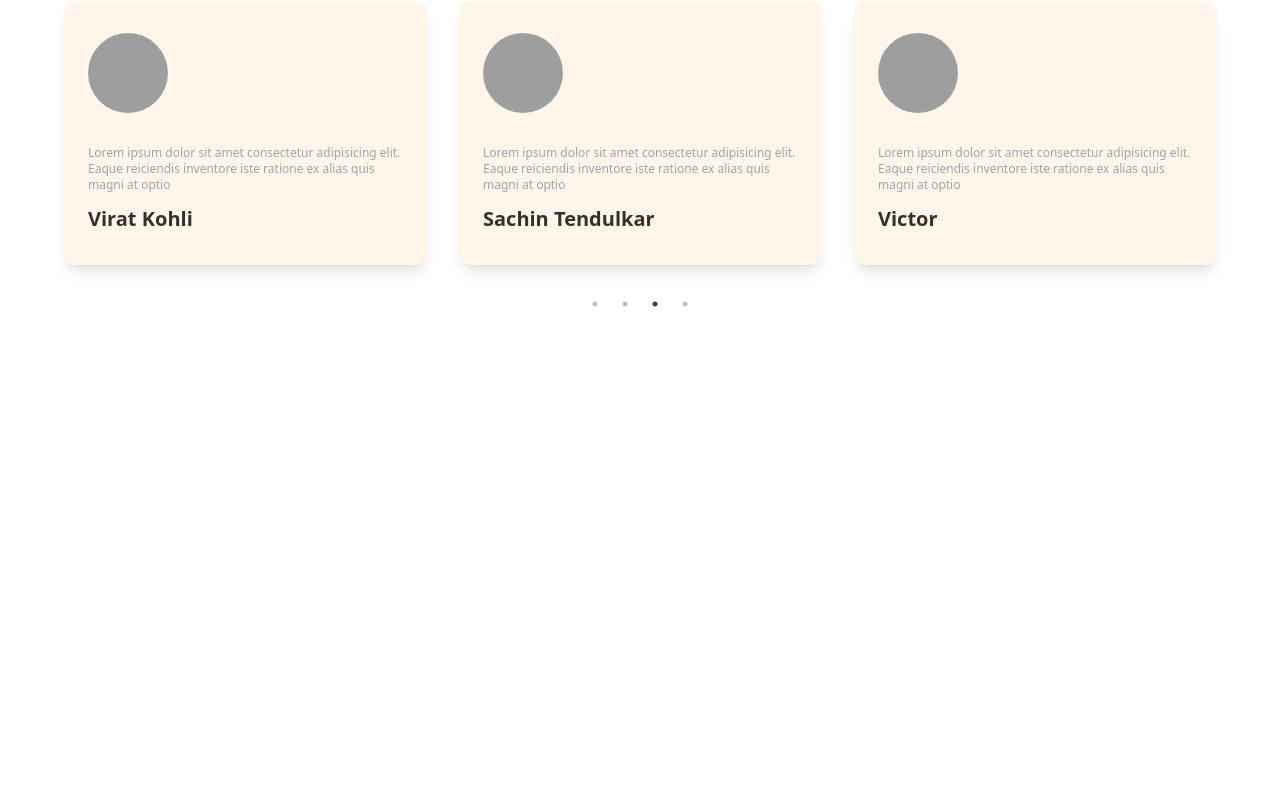
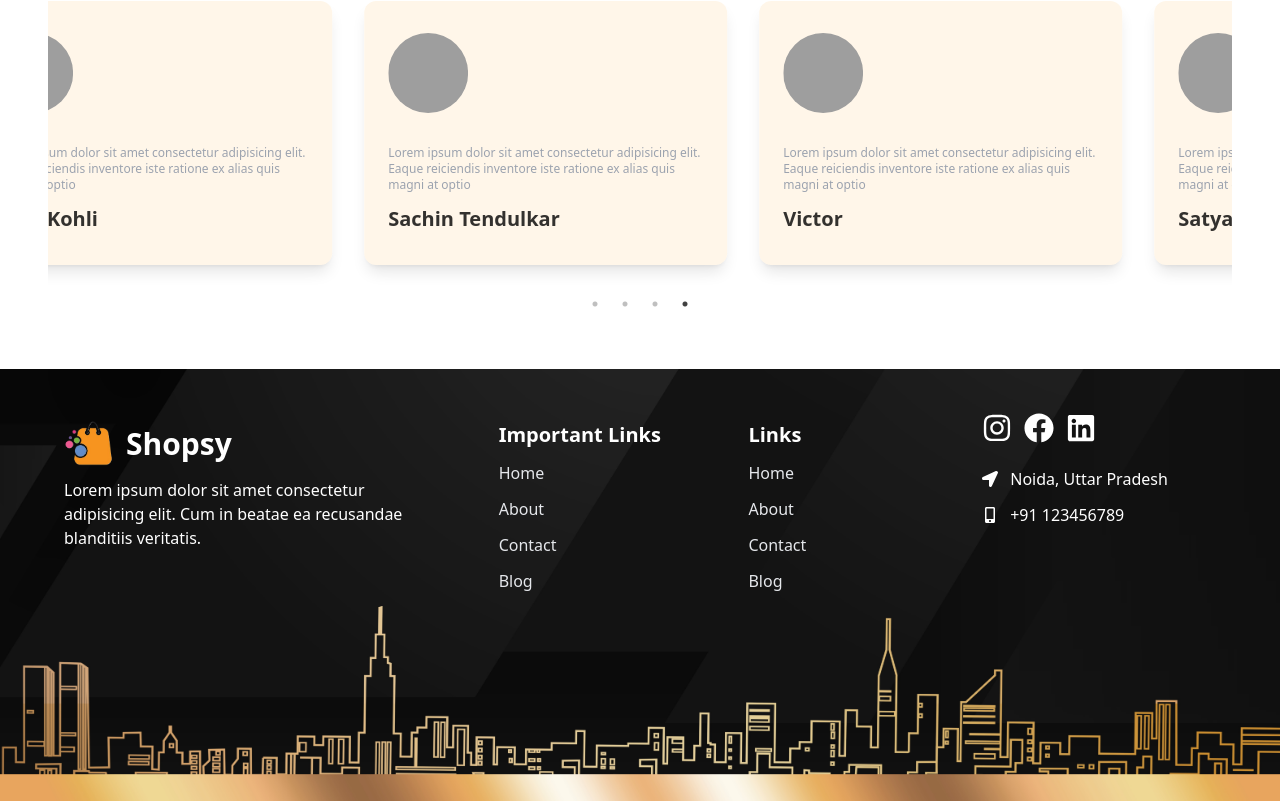
Before and after one commit to deveshru2712/E-commerce-application-frontend, a React (Vite) app in the folder shopsy/: page / in a window 1280 px wide. Shown: the part 3379-4180 px from the top of the page. Before the commit the page ends 3748 px from the top, so only its background shows below. Built offline with nearby package versions, Linux system fonts and the light colour scheme; grey boxes are pictures that could not be loaded.

Commit message:
added footer

```diff
--- a/shopsy/src/App.jsx
+++ b/shopsy/src/App.jsx
@@ -8,6 +8,7 @@
 import Banner from "./components/Banner/Banner";
 import Subscribe from "./components/Subscribe/Subscribe";
 import Testimonials from "./components/Testimonials/Testimonials";
+import Footer from "./components/Footer/Footer";
 
 const App = () => {
   useEffect(() => {
@@ -30,6 +31,7 @@
       <Subscribe />
       <Products />
       <Testimonials />
+      <Footer />
     </div>
   );
 };
--- /dev/null
+++ b/shopsy/src/components/Footer/Footer.jsx
@@ -0,0 +1,126 @@
+import React from "react";
+import footerLogo from "../../assets/logo.png";
+import Banner from "../../assets/website/footer-pattern.jpg";
+import {
+  FaFacebook,
+  FaInstagram,
+  FaLinkedin,
+  FaLocationArrow,
+  FaMobileAlt,
+} from "react-icons/fa";
+
+const BannerImg = {
+  backgroundImage: `url(${Banner})`,
+  backgroundPosition: "bottom",
+  backgroundRepeat: "no-repeat",
+  backgroundSize: "cover",
+  height: "100%",
+  width: "100%",
+};
+
+const FooterLinks = [
+  {
+    title: "Home",
+    link: "/#",
+  },
+  {
+    title: "About",
+    link: "/#about",
+  },
+  {
+    title: "Contact",
+    link: "/#contact",
+  },
+  {
+    title: "Blog",
+    link: "/#blog",
+  },
+];
+
+const Footer = () => {
+  return (
+    <div style={BannerImg} className="text-white">
+      <div className="container">
+        <div data-aos="zoom-in" className="grid md:grid-cols-3 pb-44 pt-5">
+          {/* company details */}
+          <div className="py-8 px-4">
+            <h1 className="sm:text-3xl text-xl font-bold sm:text-left text-justify mb-3 flex items-center gap-3">
+              <img src={footerLogo} alt="" className="max-w-[50px]" />
+              Shopsy
+            </h1>
+            <p>
+              Lorem ipsum dolor sit amet consectetur adipisicing elit. Cum in
+              beatae ea recusandae blanditiis veritatis.
+            </p>
+          </div>
+
+          {/* Footer Links */}
+          <div className="grid grid-cols-2 sm:grid-cols-3 col-span-2 md:pl-10">
+            <div>
+              <div className="py-8 px-4">
+                <h1 className="sm:text-xl text-xl font-bold sm:text-left text-justify mb-3">
+                  Important Links
+                </h1>
+                <ul className="flex flex-col gap-3">
+                  {FooterLinks.map((link) => (
+                    <li
+                      className="cursor-pointer hover:text-primary hover:translate-x-1 duration-300 text-gray-200"
+                      key={link.title}
+                    >
+                      <span>{link.title}</span>
+                    </li>
+                  ))}
+                </ul>
+              </div>
+            </div>
+            <div>
+              <div className="py-8 px-4">
+                <h1 className="sm:text-xl text-xl font-bold sm:text-left text-justify mb-3">
+                  Links
+                </h1>
+                <ul className="flex flex-col gap-3">
+                  {FooterLinks.map((link) => (
+                    <li
+                      className="cursor-pointer hover:text-primary hover:translate-x-1 duration-300 text-gray-200"
+                      key={link.title}
+                    >
+                      <span>{link.title}</span>
+                    </li>
+                  ))}
+                </ul>
+              </div>
+            </div>
+
+            {/* social links */}
+
+            <div>
+              <div className="flex items-center gap-3 mt-6">
+                <a href="#">
+                  <FaInstagram className="text-3xl" />
+                </a>
+                <a href="#">
+                  <FaFacebook className="text-3xl" />
+                </a>
+                <a href="#">
+                  <FaLinkedin className="text-3xl" />
+                </a>
+              </div>
+              <div className="mt-6">
+                <div className="flex items-center gap-3">
+                  <FaLocationArrow />
+                  <p>Noida, Uttar Pradesh</p>
+                </div>
+                <div className="flex items-center gap-3 mt-3">
+                  <FaMobileAlt />
+                  <p>+91 123456789</p>
+                </div>
+              </div>
+            </div>
+          </div>
+        </div>
+      </div>
+    </div>
+  );
+};
+
+export default Footer;
```
